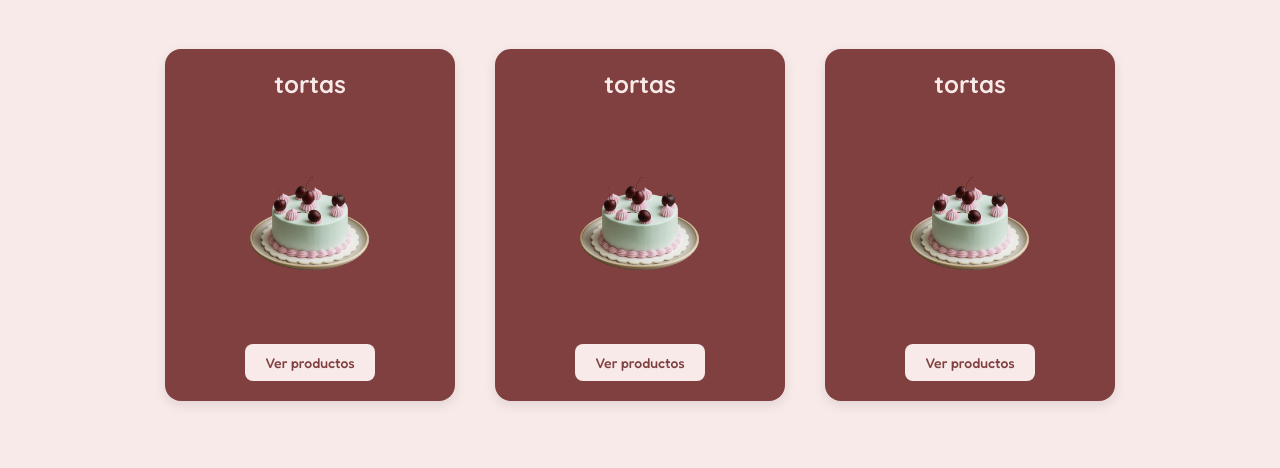
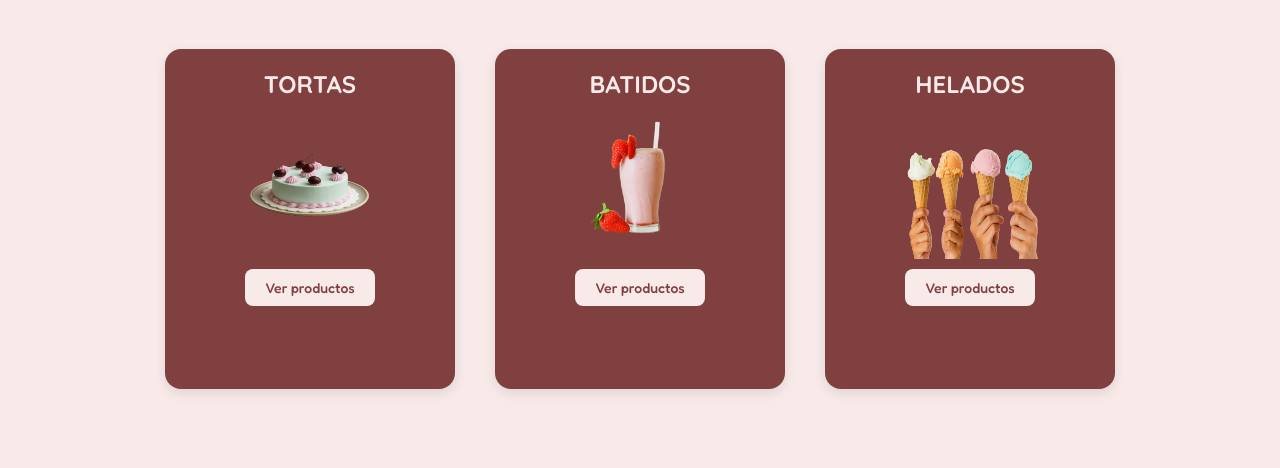
Before and after one commit to Fran-sanchez13/iceCream, a plain HTML site: page index.html in a window 1280 px wide. Shown: the part 71-539 px from the top of the page. Drawn offline with Linux system fonts and the light colour scheme.

Commit message:
seccion de productos terminado

```diff
--- a/index.html
+++ b/index.html
@@ -110,27 +110,25 @@
 
   <section id="hero">
     <div class="cartContainer">
-      <h1 class="title">tortas</h1>
+      <h1 class="title">TORTAS</h1>
       <img src="assets/img/torta de cerezas.png" alt="torta de cerezas" class="imgPortada">
       <button class="btnSection">Ver productos</button>
     </div>
 
     <div class="cartContainer">
-      <h1 class="title">tortas</h1>
-      <img src="assets/img/torta de cerezas.png" alt="torta de cerezas" class="imgPortada">
+      <h1 class="title">BATIDOS</h1>
+      <img src="assets/img/baitdo de frutilla.png" alt="torta de cerezas" class="imgPortada">
       <button class="btnSection">Ver productos</button>
     </div>
 
     <div class="cartContainer">
-      <h1 class="title">tortas</h1>
-      <img src="assets/img/torta de cerezas.png" alt="torta de cerezas" class="imgPortada">
-      <button class="btnSection">Ver productos</button>
+      <h1 class="title">HELADOS</h1>
+      <img src="assets/img/helados.png" alt="torta de cerezas" class="imgPortada">
+      <button class="btnSection"><a href="#productsCakes">Ver productos</a></button>
     </div>
   </section>
-  <!-- hay un btn section, agregalo ahi
-   tambien img portada y title-->
 
-<section id="productos">
+<section id="productsCakes">
   <h1>Torta Matilda</h1>
     <div class="cakes">
       <div class="ingredientsList">
@@ -146,14 +144,14 @@
         <li>Toques de café o esencia de vainilla para realzar el sabor</li>
         <br>
         <br>
-        <a href="#" class="btnSection">Agregar al carrito</a>
+        <a href="#" class="btnCart">Agregar al carrito</a>
 
       </div>
       <img src="assets/img/torta matilda.jpg" alt="torta de matilda" class="imgCakes">
     </div>
 
 </section>
-<section id="productos">
+<section id="productsCakes">
   <h1>Torta Red Velvet</h1>
   <div class="cakes">
     <div class="ingredientsList">
@@ -169,7 +167,7 @@
       <li>Un leve toque ácido que equilibra lo dulce</li>
       <br>
       <br>
-      <a href="#" class="btnSection">Agregar al carrito</a>
+      <a href="#" class="btnCart">Agregar al carrito</a>
 
     </div>
     <img src="assets/img/RedVelvet.jpg" alt="torta de matilda" class="imgCakes">
@@ -177,7 +175,7 @@
 
 </section>
 
-<section id="productos">
+<section id="productsCakes">
   <h1>Torta Marquise</h1>
   <div class="cakes">
     <div class="ingredientsList">
@@ -193,7 +191,7 @@
       <li>Cobertura de ganache o baño espejo de chocolate</li>
       <br>
       <br>
-      <a href="#" class="btnSection">Agregar al carrito</a>
+      <a href="#" class="btnCart">Agregar al carrito</a>
 
     </div>
     <img src="assets/img/rogel.jpg" alt="torta de matilda" class="imgCakes">
@@ -201,7 +199,7 @@
 
 </section>
 
-<section id="productos">
+<section id="productsCakes">
   <h1>Torta Rogel</h1>
   <div class="cakes">
     <div class="ingredientsList">
@@ -217,21 +215,21 @@
       <li>A veces se le agrega un toque de licor o esencia para perfumar</li>
       <br>
       <br>
-      <a href="#" class="btnSection">Agregar al carrito</a>
+      <a href="#" class="btnCart">Agregar al carrito</a>
 
     </div>
     <img src="assets/img/marquise.jpg" alt="torta de matilda" class="imgCakes">
   </div>
 
 </section>
+</main>
 
 
 
-</main>
 
 <footer>
-
+  hola
 </footer>
-<!-- <script src="scripts.js"></script> -->
+<script src="scripts.js"></script>
 </body>
 </html>
--- a/style.css
+++ b/style.css
@@ -187,11 +187,12 @@ nav a{
   margin-top: 80px;
   padding: 40px;
   display: flex;
-  justify-content: center; /* Centra horizontalmente */
+  justify-content: center;
   align-items: flex-start;
-  gap: 40px; /* Espacio entre las cards */
-  flex-wrap: wrap; /* Para responsividad */
+  gap: 40px;
+  flex-wrap: wrap;
   background-color: var(--primary);
+  padding-bottom: 15%;
 }
 
 .cartContainer {
@@ -199,6 +200,7 @@ nav a{
   border-radius: 1rem;
   padding: 20px;
   width: 250px;
+  height: 300px;
   text-align: center;
   box-shadow: 0 4px 12px rgba(0, 0, 0, 0.1);
 }
@@ -221,19 +223,18 @@ nav a{
   border-radius: 0.5rem;
   font-size: 14px;
   cursor: pointer;
-  transition: background-color 0.3s ease;
 }
 
-.btnSection:hover {
-  background-color: #093963;
+.btnSection a{
+  text-decoration: none;
+  color: var(--lettering);
 }
-
 
 .imgPortada {
   display: block;
   margin: 0 auto;
   width: 150px;
-  height: auto;
+  height: 150px;
 }
 
 
@@ -283,11 +284,11 @@ nav a{
   border-radius: 1rem;
 }
 
-#productos{
+#productsCakes{
   background-color: var(--primary);
 }
 
-#productos h1{
+#productsCakes h1{
   margin-top: 30px;
   margin-bottom: 15px;
   display: flex;
@@ -315,3 +316,13 @@ nav a{
   font-size: 20px;
   font-family: 'quicksand' ;
 }
+
+
+.btnCart{
+  text-decoration: none;
+  color: var(--primary);
+  border: 1px solid var(--lettering);
+  border-radius: 8px;
+  background-color: var(--lettering);
+  padding: 10px;
+}
```
